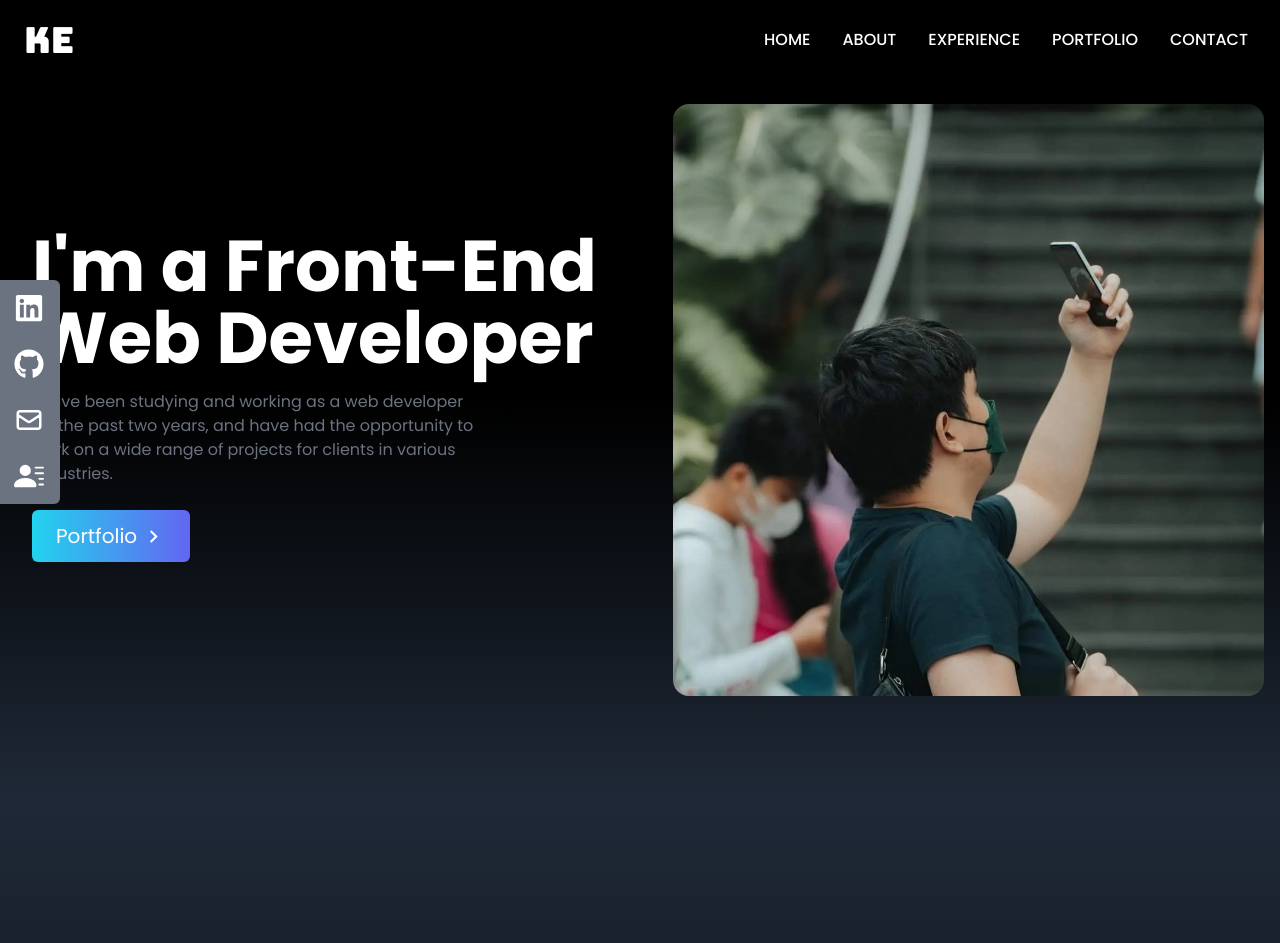
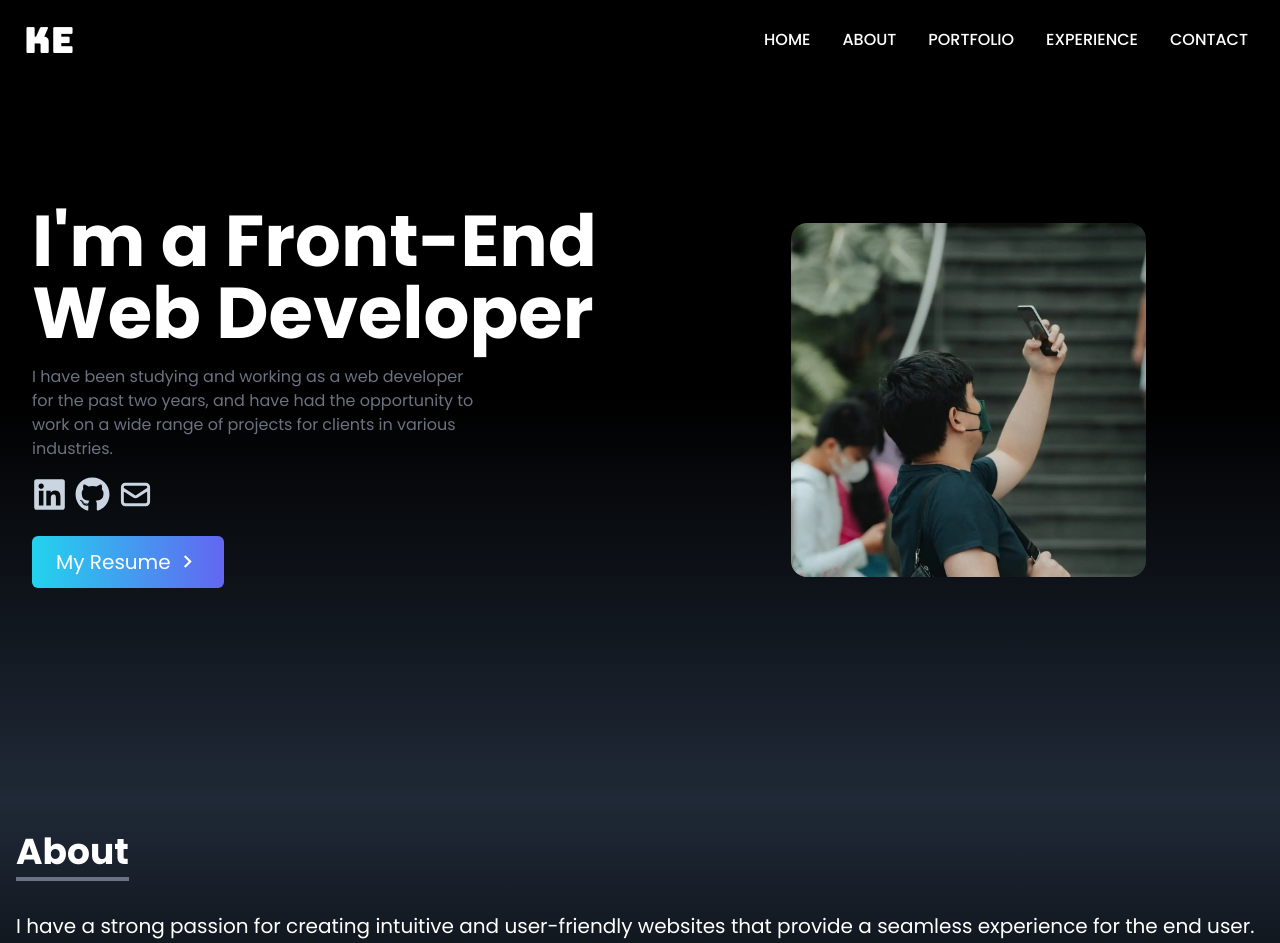
Before and after one commit to 1Doc-FFSkenny/Portfolio, a React (Create React App) app in the folder one-portfolio/: page / in a window 1280 px wide. Shown: the top 943 px of the page. Built offline with nearby package versions, Linux system fonts and the light colour scheme.

Commit message:
Update 1/11/2023
- Website is finished

- completed contact page
- made modifications to home page
- removed social links due to lack of convinience in mobile view

```diff
--- a/one-portfolio/package.json
+++ b/one-portfolio/package.json
@@ -11,6 +11,7 @@
     "react-dom": "^18.2.0",
     "react-icons": "^4.7.1",
     "react-scripts": "5.0.1",
+    "react-scroll": "^1.8.9",
     "web-vitals": "^2.1.4"
   },
   "scripts": {
--- a/one-portfolio/src/App.js
+++ b/one-portfolio/src/App.js
@@ -1,9 +1,10 @@
 import About from "./Components/About";
+import Contact from "./Components/Contact";
 import Experience from "./Components/Experience";
 import Home from "./Components/Home";
 import Navbar from "./Components/Navbar";
 import Portfolio from "./Components/Portfolio";
-import SocialLinks from "./Components/SocialLinks";
+
 
 
 function App() {
@@ -14,8 +15,9 @@ function App() {
       <About />
       <Portfolio/>
       <Experience/>
+      <Contact/>
 
-      <SocialLinks/>
+
     </div>
   );
 }
--- a/one-portfolio/src/Components/About.js
+++ b/one-portfolio/src/Components/About.js
@@ -2,20 +2,20 @@ import React from 'react'
 
 function About() {
     return (
-        <div name="about" className='w-full h-screen bg-gradient-to-b from-gray-800 to-black text-white'>
-            <div className='max-w-screen-xl px-4 mx-auto flex flex-col justify-center w-full h-full'>
-                <div className='pb-8'>
-                    <p className='text-4xl font-bold inline border-b-4 border-gray-500'>About</p>
+        <div name="about" className='w-full h-full bg-gradient-to-b from-gray-800 to-black text-white '>
+            <div className='max-w-screen-2xl px-4 mx-auto flex flex-col justify-center w-full h-full '>
+                <div className='pb-8 pt-8'>
+                    <p className='text-4xl font-bold inline border-b-4 border-gray-500 px-4 md:px-0 '>About</p>
                 </div>
-                <p className='text-xl mt-20'>
+                <p className='text-xl py-2'>
                 I have a strong passion for creating intuitive and user-friendly websites that provide a seamless experience for the end user. I believe that good design is not just about making a website look good, but also about making it easy to use and navigate.
                 </p>
                 <br />
-                <p className='text-xl'>
+                <p className='text-xl py-2'>
                     In addition to my technical skills, I am a strong communicator and work well in team environments. I am always looking to learn and stay up-to-date on the latest web development trends and best practices.
                 </p>
                 <br/>
-                <p className='text-xl'>
+                <p className='text-xl py-2'>
                 Thank you for visiting my portfolio. I look forward to the opportunity to work with you on your next project.
                 </p>
             </div>
--- a/one-portfolio/src/Components/Contact.js
+++ b/one-portfolio/src/Components/Contact.js
@@ -2,11 +2,20 @@ import React from 'react'
 
 function Contact() {
   return (
-    <div>
-        <div>
-            <div>
-                <p>Contact</p>
-                <p>Let's get in touch!</p>
+    <div name="contact" className='w-full h-full bg-gradient-to-b from-black to-gray-800 p-4 text-white '>
+        <div className='flex flex-col p-4 justify-center max-w-screen-2xl mx-auto h-full'>
+            <div className='pb-8'>
+                <p className='text-4xl font-semibold inline border-b-4 border-gray-500 px-4 md:px-0'>Contact</p>
+                <p className='py-6'>Let's get in touch!</p>
+            </div>
+
+            <div className='flex justify-center items-center'>
+              <form action='https://getform.io/f/a153385d-877d-46be-8da9-e443fa172c3e' method='POST' className='flex flex-col md:w-1/2 bg-tran'>
+                <input type="text" name="name" className='my-4 p-6 bg-transparent border-2 rounded-md focus:outline-none'  placeholder="Your Name" />
+                <input type="text" name="email" className='my-2 p-6 bg-transparent border-2 rounded-md focus:outline-none' placeholder="E-Mail"  />
+                <textarea type="text" name="message" rows="12" placeholder='Enter your message' className="my-2 p-2 bg-transparent border-2 rounded-md focus:outline-none" />
+                <button type='submit'  className='bg-gradient-to-r from-cyan-400 to-indigo-500 text-xl font-medium text-white px-12 py-6 my-8 mx-auto flex items-center rounded-md hover:scale-110 duration-300'>Submit</button>
+              </form>
             </div>
         </div>
     </div>
--- a/one-portfolio/src/Components/Experience.js
+++ b/one-portfolio/src/Components/Experience.js
@@ -55,15 +55,21 @@ const experiences = [
     },
     {
         id: 8,
-        title: "Laravel",
-        src: laravel,
-
+        title: "Wordpress",
+        src: wordpress,
     },
     {
         id: 9,
         title: "Github",
         src: github,
     },
+    {
+        id: 10,
+        title: "Laravel",
+        src: laravel,
+
+    },
+
 
 ];
 
@@ -71,7 +77,7 @@ const experiences = [
 function Experience() {
     return (
         <div id="experience" className="w-full h-full bg-gradient-to-b from-gray-800 to-black text-white">
-            <div className="max-w-screen-xl mx-auto py-36 text-center md:text-left">
+            <div className="max-w-screen-2xl mx-auto py-36 text-center md:text-left">
                 <h2 className="text-5xl md:text-7xl tracking-wider uppercase text-white font-bold pb-8 ">
                     My Tech Stack
                 </h2>
@@ -79,7 +85,7 @@ function Experience() {
                 <div className="grid lg:grid-cols-3 gap-8">
                     {experiences.map(({ id, title, src }) => (
                         <div
-                            key={id}  className="flex flex-col lg:flex-row gap-10 lg:gap-0 items-center justify-between p-10 rounded-lg shadow-md shadow-accent-50">
+                            key={id}  className="flex flex-col lg:flex-row gap-10 lg:gap-0 items-center justify-between p-10 rounded-lg shadow-md shadow-accent-50 hover:scale-105 duration-300">
                             <img src={src} width="64px" height="64px" alt={title} />
                             <h3 className="font-medium text-xl ">{title}</h3>
                         </div>
--- a/one-portfolio/src/Components/Home.js
+++ b/one-portfolio/src/Components/Home.js
@@ -1,39 +1,100 @@
 import React from 'react'
+
+import { FaGithub, FaLinkedin } from "react-icons/fa";
+import { HiOutlineMail } from "react-icons/hi";
 
 import selfimg from '../img/self.jpg';
 import { MdOutlineKeyboardArrowRight } from "react-icons/md";
 
 function Home() {
+
+
+  const links = [
+    {
+      id: 1,
+      child: (
+        <>
+          <FaLinkedin size={35} />
+        </>
+
+      ),
+      href: 'https://ph.linkedin.com/in/kenneth-eugenio-36b9a8197',
+    },
+    {
+      id: 2,
+      child: (
+        <>
+          <FaGithub size={35} />
+        </>
+
+      ),
+      href: 'https://github.com/Gaaame',
+    },
+    {
+      id: 3,
+      child: (
+        <>
+          <HiOutlineMail size={35} />
+        </>
+
+      ),
+      href: 'eugenio.kennethcleofas@gmail.com = Feedback&body = Message',
+    },
+  ];
+
+
   return (
+
     <div
       name="home"
       className="w-full h-screen bg-gradient-to-b from-black via-black to-gray-800 py-4">
-      <div className=" max-w-screen-xl mx-auto flex flex-col md:flex-row items-center justify-center h-full px-4">
+      <div className=" max-w-screen-2xl mx-auto flex flex-col md:flex-row items-center justify-center h-full px-4">
         <div className="flex flex-col justify-center h-full px-4">
           <h2 className="text-4xl sm:text-7xl font-bold text-white">
             I'm a Front-End Web Developer
           </h2>
           <p className="text-gray-500 py-4 max-w-md">
-          I have been studying and working as a web developer for the past two years, and have had the opportunity to work on a wide range of projects for clients in various industries.
+            I have been studying and working as a web developer for the past two years, and have had the opportunity to work on a wide range of projects for clients in various industries.
           </p>
           <div>
-            <button className='group text-white text-xl w-fit px-6 py-3 my-2 flex items-center rounded-md bg-gradient-to-r from-cyan-400 to-indigo-500'>
-              Portfolio
+            <div className='flex flex-row gap-4 '>
+              <ul className='flex flex-row justify-center items-center gap-2 mb-4 '>
+                {links.map(({ id, child, href, style, download }) => (
+                  <li key={id}
+                    className={""
+                    }>
+                    <a
+                      href={href}
+                      className="flex justify-between items-center  w-full text-slate-300"
+                      download={download}
+                      target="_blank"
+                      rel="noreferrer"
+                    >
+                      {child}
+                    </a>
+                  </li>
+
+                ))}
+              </ul>
+            </div>
+
+            <a href='/resume.pdf' download className='group text-white text-xl w-fit px-6 py-3 my-2 flex items-center rounded-md bg-gradient-to-r from-cyan-400 to-indigo-500'>
+              My Resume
               <span className='group-hover:rotate-90 duration-300 ml-1'>
                 <MdOutlineKeyboardArrowRight size={25} />
               </span>
-
-            </button>
+            </a>
           </div>
         </div>
         <div>
           <img
             src={selfimg}
             alt="my profile"
-            className="rounded-2xl mx-auto w-2/3 md:w-full"
+            className="rounded-2xl mx-auto w-3/5 "
           />
         </div>
       </div>
+
     </div>
   )
 }
--- a/one-portfolio/src/Components/Navbar.js
+++ b/one-portfolio/src/Components/Navbar.js
@@ -1,5 +1,6 @@
 import React, { useState } from 'react'
 import { FaBars, FaTimes } from 'react-icons/fa';
+import { Link } from 'react-scroll';
 
 function Navbar() {
 
@@ -15,18 +16,20 @@ function Navbar() {
 
         {
             id: 2,
-            link: 'About'
+            link: 'about'
         },
 
         {
             id: 3,
-            link: 'experience'
+            link: 'portfolio'
         },
 
         {
             id: 4,
-            link: 'portfolio'
+            link: 'experience'
         },
+
+
         {
             id: 5,
             link: 'contact'
@@ -47,7 +50,9 @@ function Navbar() {
 
 
                     {links.map(({ id, link }) => (
-                        <li key={id} className="px-4 cursor-pointer uppercase font-medium text-whitehover:scale-105 duration-200">{link}</li>
+                        <li key={id} className="px-4 cursor-pointer uppercase font-medium text-whitehover:scale-105 duration-200">
+                            <Link to={link} smooth duration={500}>{link}</Link>
+                        </li>
                     ))}
 
 
@@ -64,7 +69,10 @@ function Navbar() {
                     // mobile menu
                     <ul className='flex flex-col justify-center items-center absolute top-0 left-0 w-full h-screen bg-gradient-to-b from-indigo-300 to-slate-800'>
                         {links.map(({ id, link }) => (
-                            <li key={id} className="px-4 cursor-pointer py-6 text-2xl">{link}</li>
+                            <li key={id} className="px-4 cursor-pointer py-6 text-2xl">
+                                <Link onClick={() => setnav(!nav)}  to={link} smooth duration={500}>{link}</Link>
+                            </li>
+
                         ))}
 
                     </ul>
--- a/one-portfolio/src/Components/Portfolio.js
+++ b/one-portfolio/src/Components/Portfolio.js
@@ -3,7 +3,6 @@ import Navbar from './Navbar';
 
 import Eagro from '../img/Eagro.png';
 import Plantify1 from '../img/Plantify1.png';
-import Plantify2 from '../img/Plantify2.png';
 import Sappi from '../img/Sappi.png';
 import vetAdmin from '../img/Vetadmin.png';
 
@@ -40,11 +39,11 @@ function Portfolio() {
     ]
 
     return (
-        <div className='bg-gradient-to-b from-black to-gray-800 w-full text-white md:h-full'>
-            <div className='max-w-screen-xl py-36  mx-auto flex flex-col justify-center w-full h-full'>
+        <div name="portfolio" className='bg-gradient-to-b from-black to-gray-800 w-full text-white md:h-full'>
+            <div className='max-w-screen-2xl py-36  mx-auto flex flex-col justify-center w-full h-full'>
                 <div className='pb-8'>
-                    <p className='text-4xl font-bold inline border-gray-500'>Portfolio</p>
-                    <p className='py-6'>Check out some of my work right here</p>
+                    <p className='text-4xl font-bold inline border-gray-500 px-4 md:px-0'>Portfolio</p>
+                    <p className='py-6 px-4 md:px-0'>Check out some of my work right here</p>
                 </div>
                 <div className='items-baseline grid sm:grid-cols-2 md:grid-cols-2 gap-8 px-12 sm:px-0'>
                     {portfolio.map(({ id, src, link, href }) =>
--- a/one-portfolio/src/Components/SocialLinks.js
+++ /dev/null
@@ -1,85 +0,0 @@
-import React from 'react'
-import { FaGithub, FaLinkedin } from "react-icons/fa";
-import { HiOutlineMail } from "react-icons/hi";
-import { BsFillPersonLinesFill } from "react-icons/bs";
-
-
-function SocialLinks() {
-
-    const links = [
-        {
-            id: 1,
-            child: (
-                <>
-                    LinkedIn <FaLinkedin size={30} />
-                </>
-
-            ),
-            href: 'https://ph.linkedin.com/in/kenneth-eugenio-36b9a8197',
-            style: 'rounded-tr-md'
-        },
-        {
-            id: 2,
-            child: (
-                <>
-                    Github <FaGithub size={30} />
-                </>
-
-            ),
-            href: 'https://github.com/Gaaame',
-        },
-        {
-            id: 3,
-            child: (
-                <>
-                    Email <HiOutlineMail size={30} />
-                </>
-
-            ),
-            href: 'eugenio.kennethcleofas@gmail.com = Feedback&body = Message',
-        },
-        {
-            id: 4,
-            child: (
-                <>
-                    Resume <BsFillPersonLinesFill size={30} />
-                </>
-
-            ),
-            href: '/resume.pdf',
-            style: 'rounded-br-md',
-            download: true,
-        },
-    ];
-
-    return (
-        <div className='hidden lg:flex flex-col top-[35%] left-0 fixed'>
-            <ul>
-                {links.map(({id, child, href, style, download}) => (
-                    <li
-                        key={id}
-                        className={
-                            "flex justify-between items-center w-40 h-14 px-4 ml-[-100px] hover:ml-[-10px] hover:rounded-md duration-300 bg-gray-500" +
-                            " " +
-                            style
-                        }
-                    >
-                        <a
-                            href={href}
-                            className="flex justify-between items-center w-full text-white"
-                            download={download}
-                            target="_blank"
-                            rel="noreferrer"
-                        >
-                            {child}
-                        </a>
-                    </li>
-                ))}
-            </ul>
-        </div>
-
-
-    )
-}
-
-export default SocialLinks
```
Also changed, not shown: 1 other file (tests, documents, lock files or other folders).
